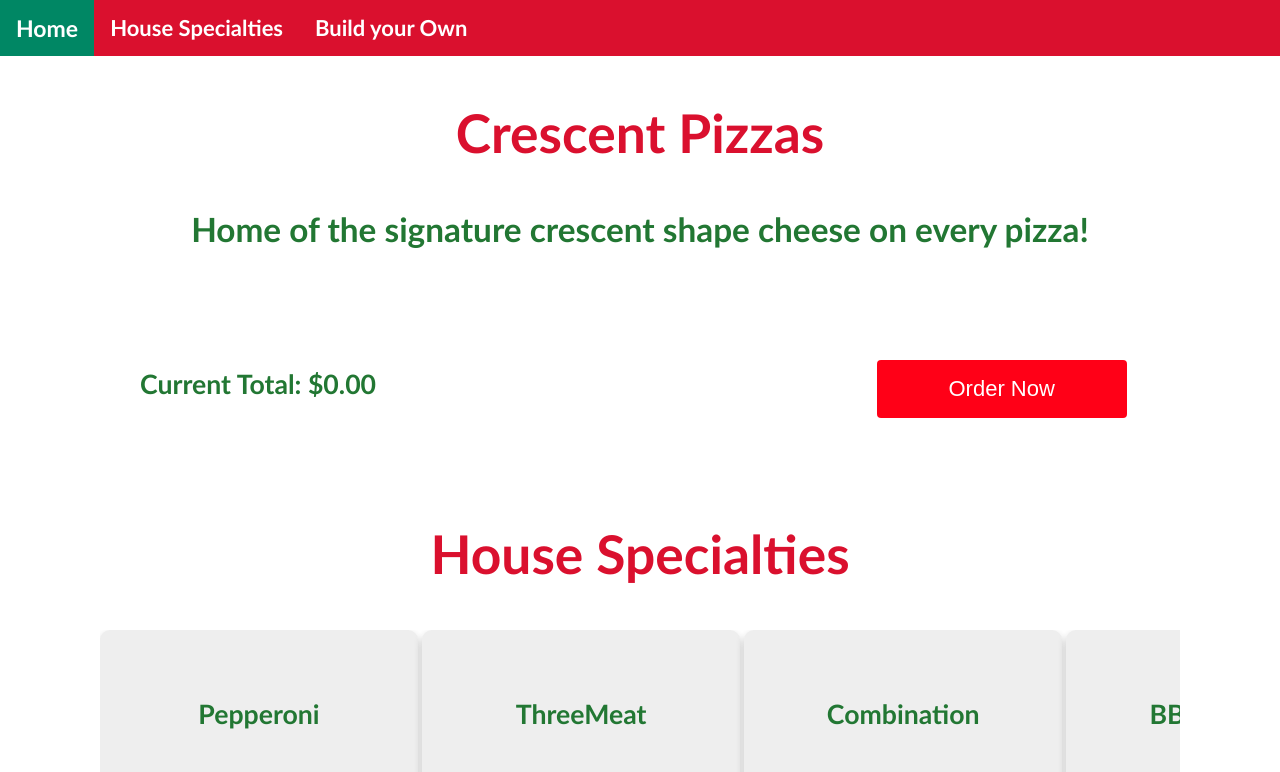
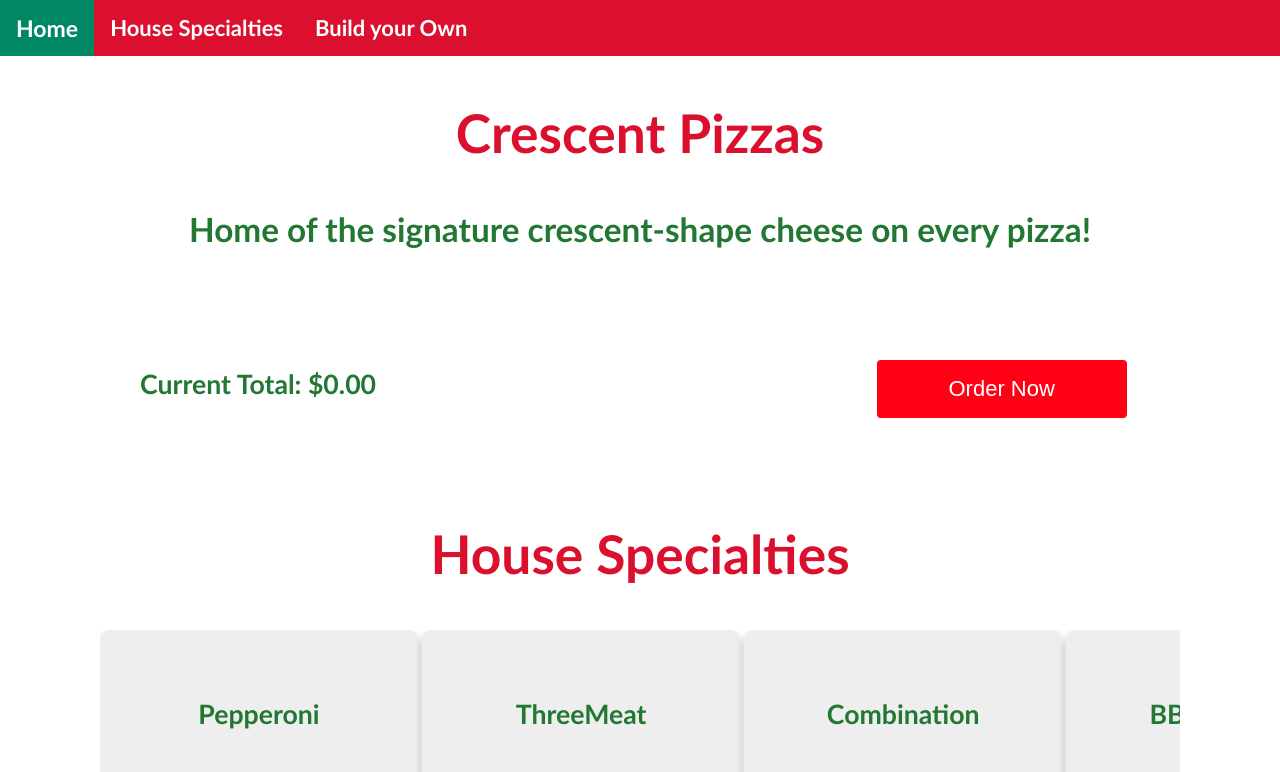
Before and after one commit to WistyDagel/FirstSliceOfPizza, a website built with webpack: page dist/index.html in a window 1280 px wide. Shown: the top 772 px of the page. Built offline with nearby package versions, Linux system fonts and the light colour scheme.

Commit message:
Update index.html

```diff
--- a/dist/index.html
+++ b/dist/index.html
@@ -19,7 +19,7 @@
         </div>
         <div class="container">
             <h2>Crescent Pizzas</h2>
-            <h4>Home of the signature crescent shape cheese on every pizza!</h4>
+            <h4>Home of the signature crescent-shape cheese on every pizza!</h4>
             <div class="flex-container">
                 <div id='price'>
                     <div id='total-prices'>
```
